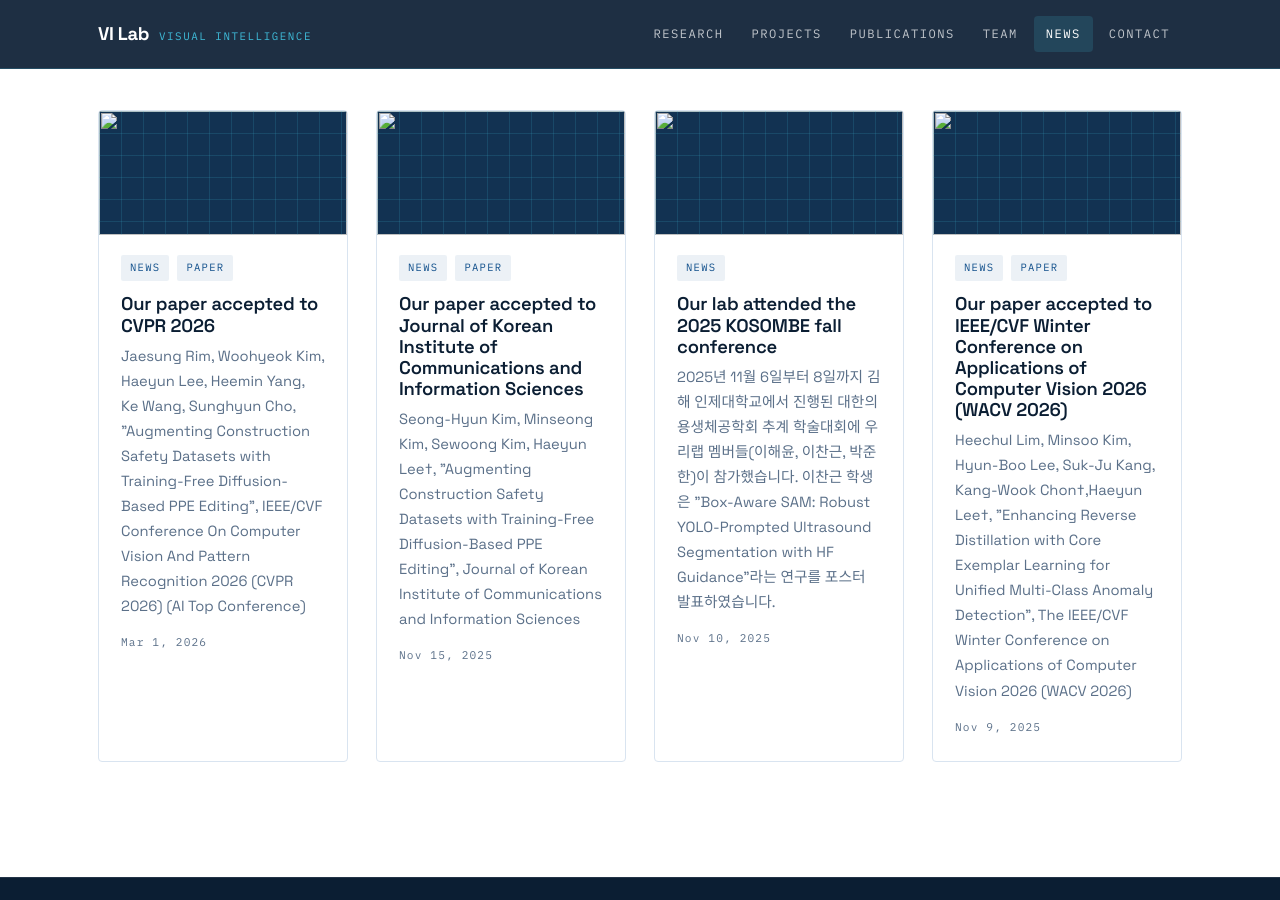
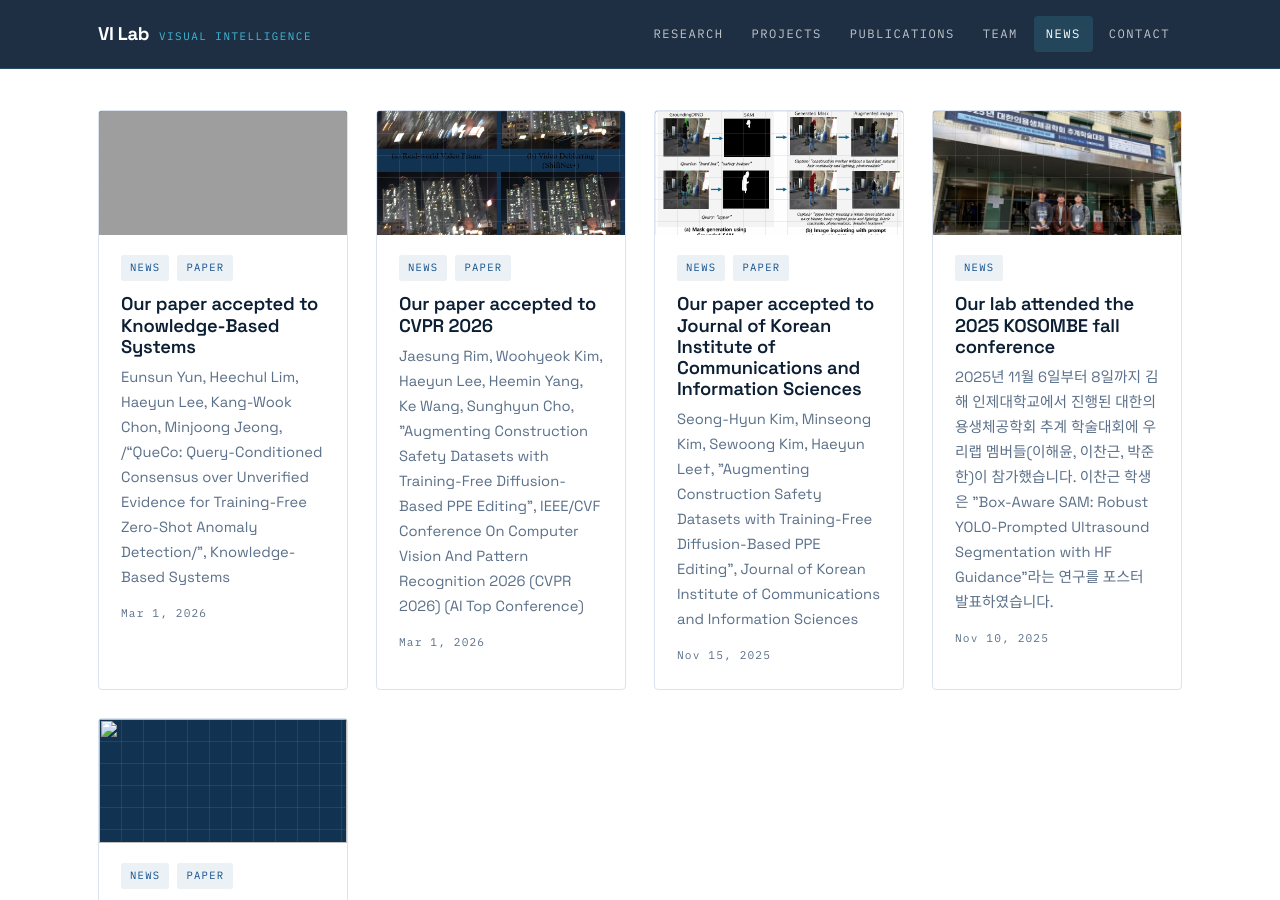
Before and after one commit to vilab-group/vilab-group.github.io, a Jekyll site: the page built from news.html, in a window 1280 px wide and 900 px high, scrolled down 375 px. Built offline with Jekyll 4.4.1, drawn with Linux system fonts in a browser that asks for light colours; some web fonts are replaced; grey boxes are pictures that could not be loaded.

Commit message:
Rebuild lab website

```diff
--- a/_data/news.yml
+++ b/_data/news.yml
@@ -1,9 +1,19 @@
 # Newest first. `thumb` is optional — omit it and a grid pattern shows instead.
+- title: "Our paper accepted to Knowledge-Based Systems"
+  date:  2026-03-01
+  tags:  [News, Paper]
+  url:   "#"
+  thumb: "/assets/img/pubs/2026_KBS.png"
+  excerpt: "Eunsun Yun, Heechul Lim, Haeyun Lee, Kang-Wook Chon, Minjoong Jeong,
+            /“QueCo: Query-Conditioned Consensus over Unverified Evidence for Training-Free Zero-Shot Anomaly Detection/”,
+            Knowledge-Based Systems"
+
+
 - title: "Our paper accepted to CVPR 2026"
   date:  2026-03-01
   tags:  [News, Paper]
   url:   "#"
-  thumb: ""
+  thumb: "/assets/img/pubs/2026_CVPR.png"
   excerpt: "Jaesung Rim, Woohyeok Kim, Haeyun Lee, Heemin Yang, Ke Wang, Sunghyun Cho,
             \"Augmenting Construction Safety Datasets with Training-Free Diffusion-Based PPE Editing\",
             IEEE/CVF Conference On Computer Vision And Pattern Recognition 2026 (CVPR 2026) (AI Top Conference)"
@@ -12,7 +22,7 @@
   date:  2025-11-15
   tags:  [News, Paper]
   url:   "#"
-  thumb: ""
+  thumb: "/assets/img/pubs/2025_JKICS_PPE.png"
   excerpt: "Seong-Hyun Kim, Minseong Kim, Sewoong Kim, Haeyun Lee†,
             \"Augmenting Construction Safety Datasets with Training-Free Diffusion-Based PPE Editing\",
             Journal of Korean Institute of Communications and Information Sciences"
@@ -21,7 +31,7 @@
   date:  2025-11-10
   tags:  [News]
   url:   "#"
-  thumb: ""
+  thumb: "/assets/img/news/2025_FALL_KOSOMBE.jpeg"
   excerpt: "2025년 11월 6일부터 8일까지 김해 인제대학교에서 진행된 대한의용생체공학회 추계 학술대회에 우리랩 멤버들(이해윤, 이찬근, 박준한)이 참가했습니다.
             이찬근 학생은 \"Box-Aware SAM: Robust YOLO-Prompted Ultrasound Segmentation with HF Guidance\"라는 연구를 포스터 발표하였습니다."
 
```
Also changed, not shown: _data/members.yml (+29 -23 lines), assets/img/news/2025_FALL_KOSOMBE.jpeg (added), assets/img/people/Jungmin.jpeg (added), assets/img/people/changeun.png (added), assets/img/people/haeyun.jpg (added), assets/img/people/junhan.jpg (added), 1 other file.
